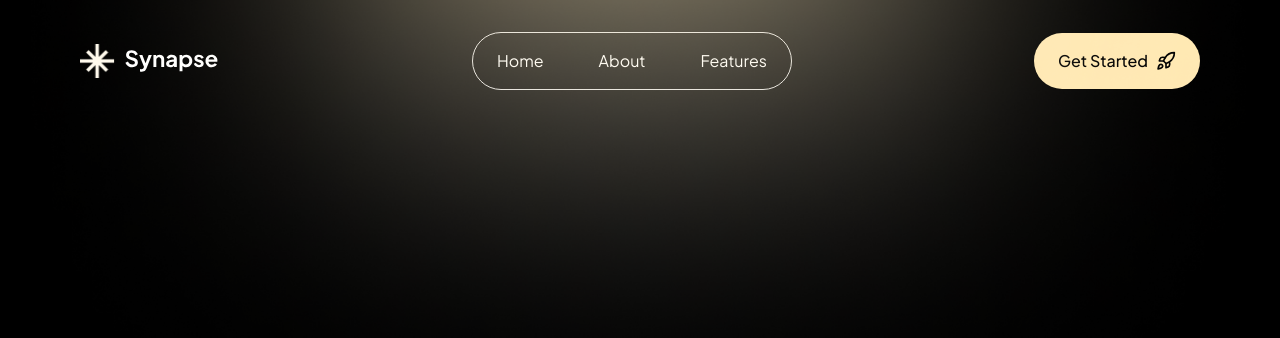
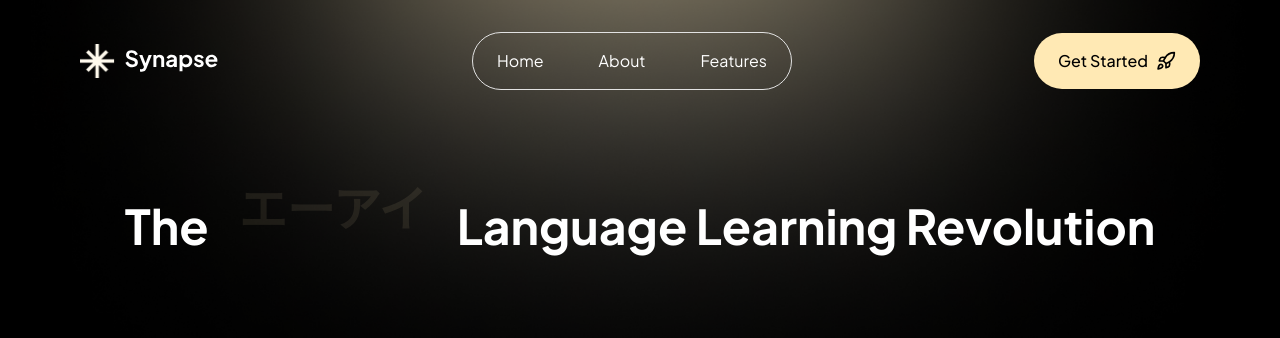
Before and after one commit to sarthakkimtani/synapse-ai, a Next.js app: page / in a window 1280 px wide. Shown: the top 338 px of the page. Built offline with nearby package versions, Linux system fonts and the light colour scheme.

Commit message:
added animated title

```diff
--- a/app/page.tsx
+++ b/app/page.tsx
@@ -1,11 +1,13 @@
 import { LightFiller } from "@/components/util/LightFiller";
 import { Navbar } from "@/components/layout/Navbar";
+import { AnimatedTitle } from "@/components/pages/AnimatedTitle";
 
 export default function Home() {
   return (
     <>
       <LightFiller />
       <Navbar />
+      <AnimatedTitle />
     </>
   );
 }
--- a/components/layout/Navbar.tsx
+++ b/components/layout/Navbar.tsx
@@ -6,11 +6,17 @@ import Brand from "@/assets/brand.svg";
 export const Navbar = () => {
   return (
     <nav className="flex flex-row items-center justify-between px-20 py-8">
-      <Image src={Brand} alt="Brand" width={150} />
+      <Image className="cursor-pointer" src={Brand} draggable={false} alt="Brand" width={150} />
       <div className="flex flex-row justify-between items-center px-6 py-4 w-80 border border-[#E2E2E2] rounded-[40px]">
-        <a href="#">Home</a>
-        <a href="#">About</a>
-        <a href="#">Features</a>
+        <a className="cursor-pointer" href="#">
+          Home
+        </a>
+        <a className="cursor-pointer" href="#">
+          About
+        </a>
+        <a className="cursor-pointer" href="#">
+          Features
+        </a>
       </div>
       <button className="flex flex-row items-center justify-center bg-primary px-6 py-4 text-center font-medium text-black rounded-[30px]">
         Get Started
--- /dev/null
+++ b/components/pages/AnimatedTitle.tsx
@@ -0,0 +1,33 @@
+"use client";
+
+import { motion, AnimatePresence } from "motion/react";
+import { usePhraseAnimation } from "@/hooks/usePhraseAnimation";
+
+export const AnimatedTitle = () => {
+  const phrases = ["AI-First", "エーアイ", "एआई-प्रथम"];
+  const { currentPhrase, isLoading } = usePhraseAnimation(phrases, 2500);
+
+  return (
+    <h1 className="text-5xl font-bold text-center flex flex-wrap justify-center items-center mt-20">
+      <span className="mr-1">The</span>
+      <AnimatePresence mode="wait">
+        {!isLoading && (
+          <motion.span
+            key={currentPhrase}
+            initial={{ opacity: 0, y: 20 }}
+            animate={{ opacity: 1, y: 0 }}
+            exit={{ opacity: 0, y: -20 }}
+            transition={{
+              duration: 0.5,
+              ease: "easeOut",
+            }}
+            className="inline-block text-primary w-60"
+          >
+            {currentPhrase}
+          </motion.span>
+        )}
+      </AnimatePresence>
+      <span className="ml-1">Language Learning Revolution</span>
+    </h1>
+  );
+};
--- a/components/util/LightFiller.tsx
+++ b/components/util/LightFiller.tsx
@@ -4,8 +4,8 @@ import Filler from "@/assets/light-filler.png";
 
 export const LightFiller = () => {
   return (
-    <div className="absolute w-full top-0 left-1/2 transform -translate-x-1/2">
-      <Image src={Filler} alt="Filler" />
+    <div className="absolute w-full top-0 left-1/2 transform -translate-x-1/2 -z-10">
+      <Image src={Filler} draggable={false} alt="Filler" />
     </div>
   );
 };
--- /dev/null
+++ b/hooks/usePhraseAnimation.ts
@@ -0,0 +1,26 @@
+import { useState, useEffect } from "react";
+
+export function usePhraseAnimation(phrases: string[], intervalDuration = 2000) {
+  const [currentPhraseIndex, setCurrentPhraseIndex] = useState(0);
+  const [isLoading, setIsLoading] = useState(true);
+
+  useEffect(() => {
+    const initialTimeout = setTimeout(() => {
+      setIsLoading(false);
+    }, 100);
+
+    return () => clearTimeout(initialTimeout);
+  }, []);
+
+  useEffect(() => {
+    if (isLoading) return;
+
+    const interval = setInterval(() => {
+      setCurrentPhraseIndex((prev) => (prev + 1) % phrases.length);
+    }, intervalDuration);
+
+    return () => clearInterval(interval);
+  }, [phrases, intervalDuration, isLoading]);
+
+  return { currentPhrase: phrases[currentPhraseIndex], isLoading };
+}
--- a/package.json
+++ b/package.json
@@ -10,6 +10,7 @@
   },
   "dependencies": {
     "lucide-react": "^0.469.0",
+    "motion": "^11.15.0",
     "next": "15.1.2",
     "react": "^19.0.0",
     "react-dom": "^19.0.0"
```
Also changed, not shown: 1 other file (tests, documents, lock files or other folders).
